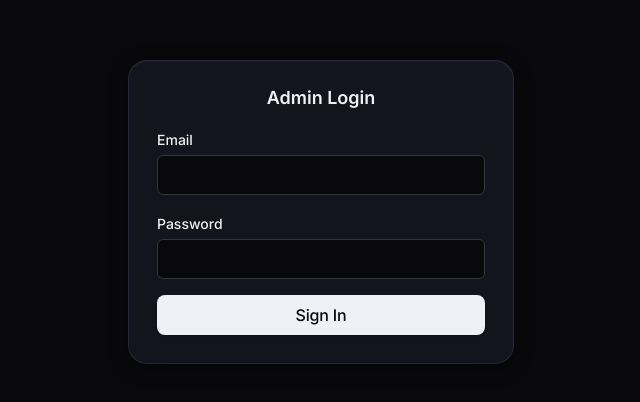
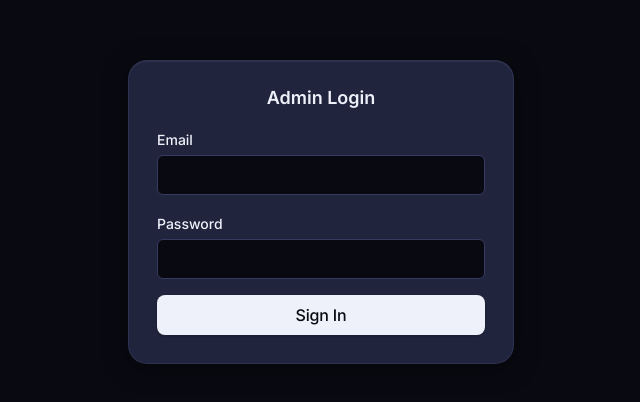
Before and after one commit to tazbirul94/react-my-resume, a React (Vite) app: page /admin/login in a window 1280 px wide. Shown: the part 188-590 px from the top of the page, without its empty margins (319-959 px from the left). Built offline with nearby package versions, Linux system fonts and the light colour scheme; no server answers.

Commit message:
night version fix

```diff
--- a/src/components/layout/Navbar.jsx
+++ b/src/components/layout/Navbar.jsx
@@ -144,7 +144,7 @@
         <div
           className="lg:hidden border-b px-4 sm:px-6 py-2 backdrop-blur-[20px]"
           style={{
-            background: theme === 'dark' ? 'rgba(0,0,0,0.92)' : 'rgba(255,255,255,0.92)',
+            background: theme === 'dark' ? 'rgba(9,10,18,0.95)' : 'rgba(255,255,255,0.92)',
             borderColor: 'rgb(var(--apple-border))',
           }}
         >
--- a/src/components/layout/SectionWrapper.jsx
+++ b/src/components/layout/SectionWrapper.jsx
@@ -17,16 +17,6 @@
   }, [])
 
   return (
-    <>
-      {/* Wave divider before alt sections */}
-      {alt && (
-        <div className="wave-divider" aria-hidden="true" style={{ marginBottom: -2, lineHeight: 0, background: 'rgb(var(--bg-secondary))' }}>
-          <svg viewBox="0 0 1440 28" xmlns="http://www.w3.org/2000/svg" preserveAspectRatio="none"
-            style={{ fill: 'rgb(var(--bg-primary))', display: 'block', width: '100%', height: 28 }}>
-            <path d="M0,14 C360,28 1080,0 1440,14 L1440,0 L0,0 Z" />
-          </svg>
-        </div>
-      )}
 
     <section
       id={id}
@@ -36,6 +26,7 @@
         paddingTop: 'clamp(72px, 10vw, 120px)',
         paddingBottom: 'clamp(72px, 10vw, 120px)',
         background: alt ? 'rgb(var(--bg-secondary))' : 'rgb(var(--bg-primary))',
+        borderTop: '1px solid rgb(var(--apple-border-subtle))',
         opacity: revealed ? 1 : 0,
         transform: revealed ? 'none' : 'translateY(20px)',
         transition: 'opacity 0.6s cubic-bezier(0.25,0.46,0.45,0.94), transform 0.6s cubic-bezier(0.25,0.46,0.45,0.94)',
@@ -56,16 +47,5 @@
         {children}
       </div>
     </section>
-
-      {/* Wave divider after alt sections */}
-      {alt && (
-        <div className="wave-divider" aria-hidden="true" style={{ marginTop: -2, lineHeight: 0, background: 'rgb(var(--bg-secondary))' }}>
-          <svg viewBox="0 0 1440 28" xmlns="http://www.w3.org/2000/svg" preserveAspectRatio="none"
-            style={{ fill: 'rgb(var(--bg-primary))', display: 'block', width: '100%', height: 28 }}>
-            <path d="M0,14 C360,0 1080,28 1440,14 L1440,28 L0,28 Z" />
-          </svg>
-        </div>
-      )}
-    </>
   )
 }
--- a/src/index.css
+++ b/src/index.css
@@ -15,7 +15,7 @@
     --accent:        0 113 227;
     --accent-hover:  0 119 237;
     --apple-border:  210 210 215;
-    --apple-border-subtle: 240 240 243;
+    --apple-border-subtle: 220 220 225;
 
     /* keep Tailwind semantic tokens wired */
     --background: 0 0% 100%;
@@ -31,26 +31,26 @@
   }
 
   .dark {
-    --bg-primary:    8 8 14;
-    --bg-secondary:  14 14 22;
-    --bg-tertiary:   20 20 30;
-    --text-primary:  240 240 248;
-    --text-secondary:148 148 162;
-    --text-tertiary: 90 90 108;
+    --bg-primary:    9 10 18;
+    --bg-secondary:  22 24 40;
+    --bg-tertiary:   32 36 60;
+    --text-primary:  238 240 250;
+    --text-secondary:175 180 215;
+    --text-tertiary: 108 114 148;
     --accent:        99 179 255;
     --accent-hover:  122 192 255;
-    --apple-border:  48 48 68;
-    --apple-border-subtle: 30 30 46;
+    --apple-border:        52 58 95;
+    --apple-border-subtle: 28 31 55;
 
-    --background: 240 11% 4%;
-    --foreground: 240 8% 95%;
-    --card: 240 10% 10%;
-    --card-foreground: 240 8% 95%;
-    --primary: 214 100% 70%;
+    --background:         233 33% 5%;
+    --foreground:         230 55% 96%;
+    --card:               231 31% 13%;
+    --card-foreground:    230 55% 96%;
+    --primary:            214 100% 70%;
     --primary-foreground: 0 0% 0%;
-    --muted: 240 6% 13%;
-    --muted-foreground: 240 5% 54%;
-    --border: 240 6% 22%;
+    --muted:              231 33% 9%;
+    --muted-foreground:   232 29% 76%;
+    --border:             232 29% 29%;
   }
 }
 
@@ -166,17 +166,17 @@
 .dark .apple-card {
   background: rgb(var(--bg-tertiary));
   box-shadow:
-    0 0 0 1px rgba(var(--apple-border) / 0.8),
-    0 4px 20px rgba(0,0,0,0.4),
-    inset 0 1px 0 rgba(255,255,255,0.04);
+    0 0 0 1px rgba(var(--apple-border) / 0.85),
+    0 4px 24px rgba(0,0,0,0.50),
+    inset 0 1px 0 rgba(255,255,255,0.06);
 }
 .dark .apple-card:hover {
   transform: translateY(-3px);
   box-shadow:
-    0 0 0 1px rgba(var(--accent) / 0.35),
-    0 8px 32px rgba(0,0,0,0.5),
-    0 0 28px rgba(var(--accent) / 0.12),
-    inset 0 1px 0 rgba(255,255,255,0.06);
+    0 0 0 1px rgba(var(--accent) / 0.45),
+    0 8px 36px rgba(0,0,0,0.60),
+    0 0 32px rgba(var(--accent) / 0.16),
+    inset 0 1px 0 rgba(255,255,255,0.08);
 }
 
 .apple-chip {
@@ -263,13 +263,13 @@
 
 /* Dark mode orbs — stronger, more colorful */
 .dark .hero-orb-1 {
-  background: radial-gradient(circle at center, rgba(99,179,255,0.20) 0%, transparent 65%);
+  background: radial-gradient(circle at center, rgba(99,179,255,0.30) 0%, transparent 65%);
 }
 .dark .hero-orb-2 {
-  background: radial-gradient(circle at center, rgba(167,139,250,0.18) 0%, transparent 65%);
+  background: radial-gradient(circle at center, rgba(167,139,250,0.26) 0%, transparent 65%);
 }
 .dark .hero-orb-3 {
-  background: radial-gradient(circle at center, rgba(52,211,153,0.12) 0%, transparent 65%);
+  background: radial-gradient(circle at center, rgba(52,211,153,0.18) 0%, transparent 65%);
 }
 
 /* ── Hero stats row ──────────────────────────────── */
@@ -311,8 +311,8 @@
   border-right: none;
 }
 .dark .hero-stats-row {
-  background: rgba(var(--bg-secondary) / 0.8);
-  border-color: rgba(var(--apple-border) / 0.7);
+  background: rgba(var(--bg-secondary) / 0.9);
+  border-color: rgba(var(--apple-border) / 0.8);
 }
 @media (prefers-reduced-motion: no-preference) {
   .hero-stats-row { animation: hero-fade-up 0.9s cubic-bezier(0.25,0.46,0.45,0.94) 0.66s both; }
@@ -358,7 +358,7 @@
   margin-top: 6px;
 }
 .dark .skill-bar {
-  background: rgba(var(--apple-border) / 0.5);
+  background: rgba(var(--apple-border) / 0.55);
 }
 .skill-bar-fill {
   height: 100%;
```
Lines whose indentation alone changed are shown as unchanged.
